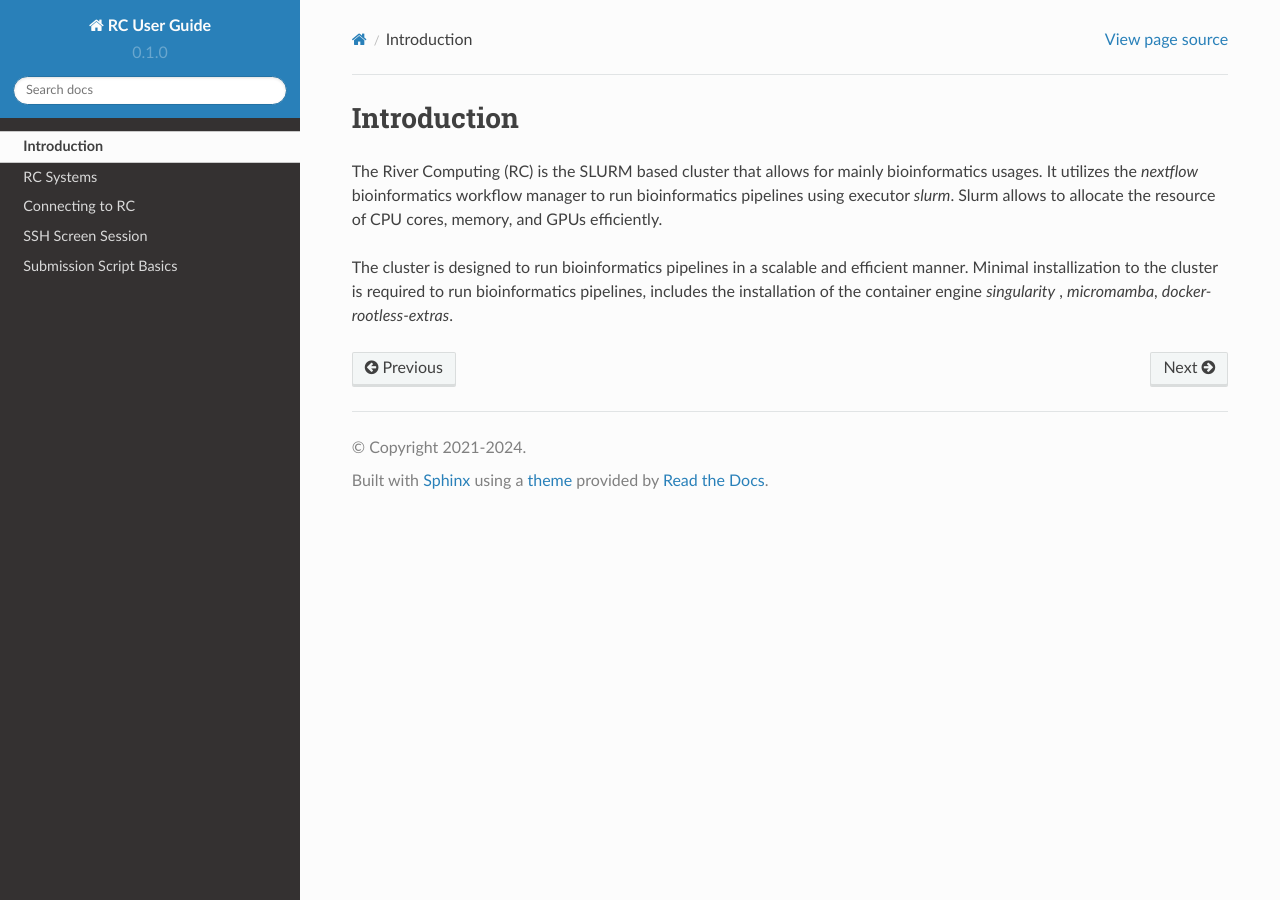
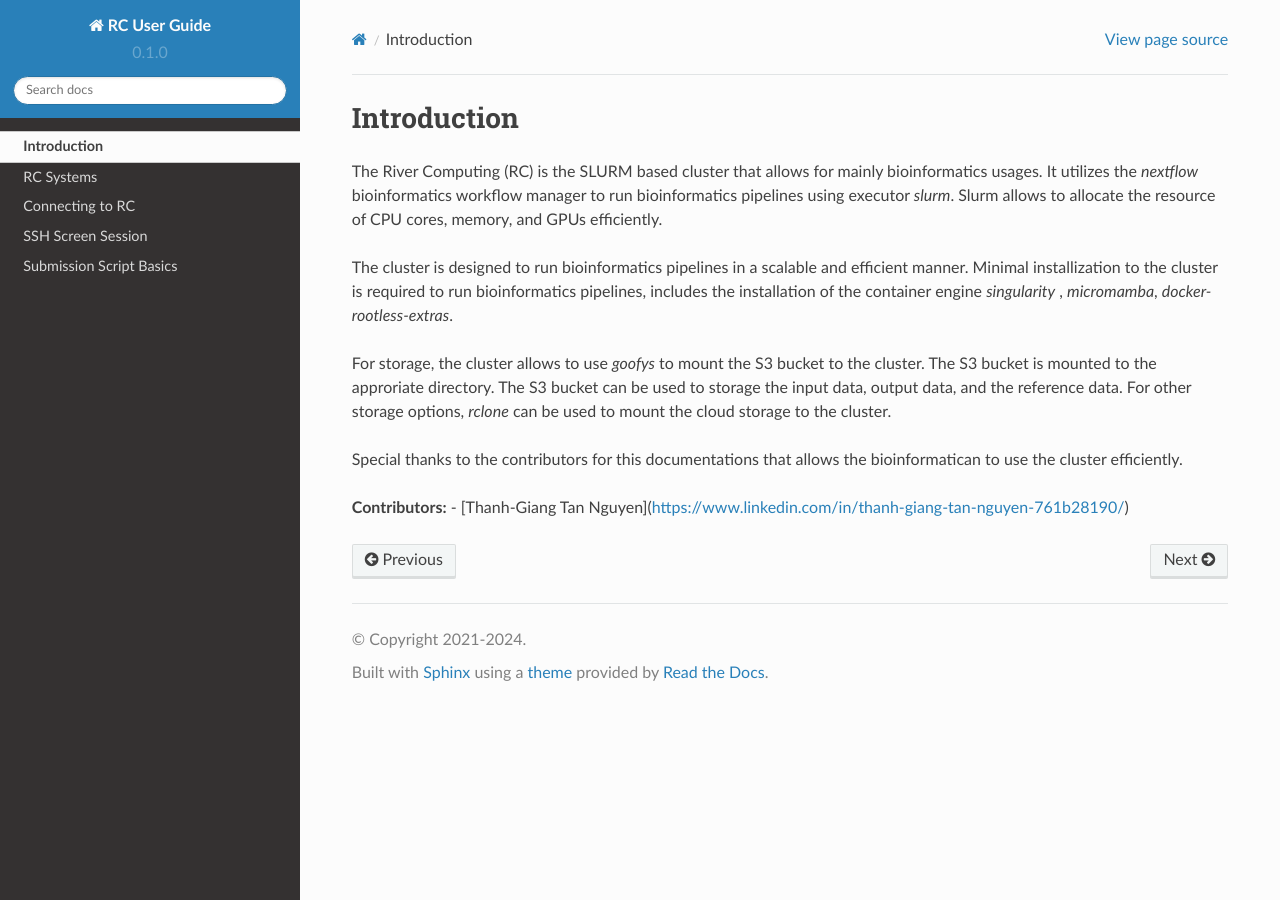
Before and after one commit to giangbioinformatics/slurm-hpc-for-bioinformatics-tutorial, a Sphinx documentation site: the page built from docs/source/introduction.rst, in a window 1280 px wide. Built offline with Sphinx 7.4.7 and the Read the Docs theme 2.0.0, drawn with Linux system fonts in a browser that asks for light colours.

Commit message:
fix_intro (#10)
finalize intro

```diff
--- a/docs/source/introduction.rst
+++ b/docs/source/introduction.rst
@@ -5,6 +5,18 @@ The River Computing (RC) is the SLURM based cluster that allows for mainly bioin
 It utilizes the `nextflow` bioinformatics workflow manager to run bioinformatics pipelines using executor `slurm`.
 Slurm allows to allocate the resource of CPU cores, memory, and GPUs efficiently.
 
+
 The cluster is designed to run bioinformatics pipelines in a scalable and efficient manner. Minimal
 installization to the cluster is required to run bioinformatics pipelines, includes the installation of the container
 engine `singularity` , `micromamba`, `docker-rootless-extras`.
+
+
+For storage, the cluster allows to use `goofys` to mount the S3 bucket to the cluster. The S3 bucket is mounted to the
+approriate directory. The S3 bucket can be used to storage the input data, output data, and the reference data. For other
+storage options, `rclone` can be used to mount the cloud storage to the cluster.
+
+
+Special thanks to the contributors for this documentations that allows the bioinformatican to use the cluster efficiently.
+
+**Contributors:**
+- [Thanh-Giang Tan Nguyen](https://www.linkedin.com/in/thanh-giang-tan-nguyen-761b28190/)
```
